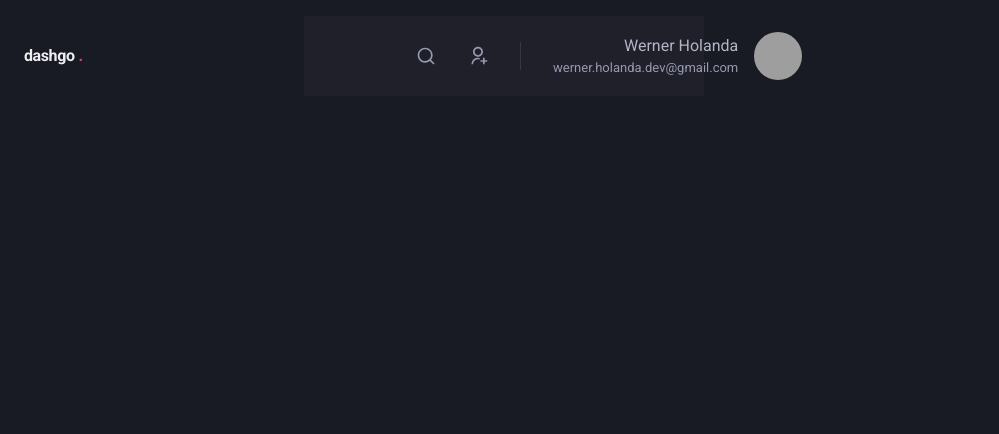
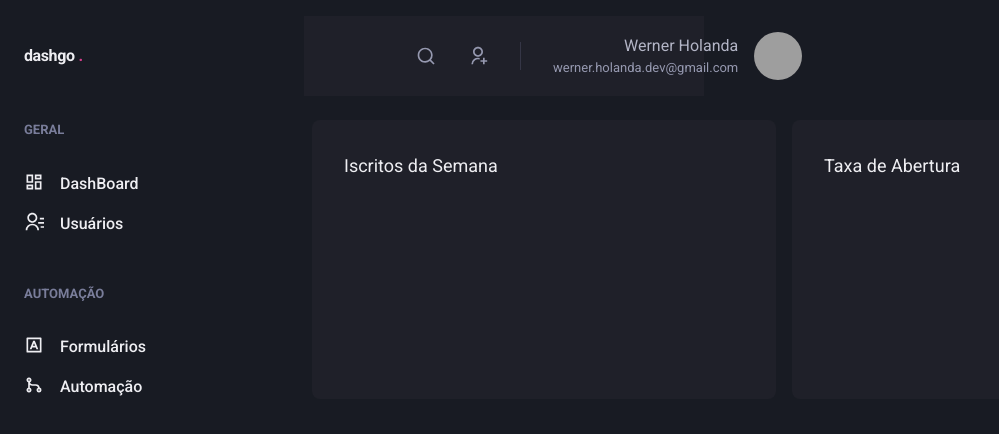
Before and after one commit to WernerHolanda/dasgo2, a Next.js app: page /dashboard in a window 1280 px wide. Shown: the top 434 px of the page, without its empty margins (0-999 px from the left). Built offline with nearby package versions, Linux system fonts and the light colour scheme; grey boxes are pictures that could not be loaded.

Commit message:
dashboard adjust

```diff
--- a/src/pages/dashboard.tsx
+++ b/src/pages/dashboard.tsx
@@ -1,8 +1,51 @@
 import { Header } from "@/components/Header";
+import { Box, Flex, SimpleGrid, Text } from "@chakra-ui/react";
 import React from "react";
+import { Sidebar } from "@/components/Sidebar";
+import Chart from 'react-apexcharts';
+
 
 export default function Dashboard(){
     return(
-        <Header />
-    )
+        <Flex direction="column" h="100vh" >
+            <Header />
+
+            <Flex w="100%" my="6" maxWidth={1480} mx="auto" px="6">
+                <Sidebar />
+
+                <SimpleGrid // do chakra, é um grid com funcionamento mto simples
+                    flex="1"
+                    gap="4"
+                    minChildWidth="320px"// qdo o grid ficar menor que 320px de largura ele vai quebrar e mandar p baixo
+                >
+                    <Box
+                        p="8"
+                        bg="gray.800"
+                        borderRadius={8}
+                    >
+                        <Text
+                            fontSize="lg"
+                            mb="4"
+                        >Iscritos da Semana
+                        </Text>
+
+
+                    </Box>
+
+                    <Box
+                        p="8"
+                        bg="gray.800"
+                        borderRadius={8}
+                    >
+                        <Text
+                            fontSize="lg"
+                            mb="4"
+                        >Taxa de Abertura
+
+                        </Text>
+                    </Box>
+                </SimpleGrid>
+            </Flex>
+        </Flex>
+        )
 }
```
